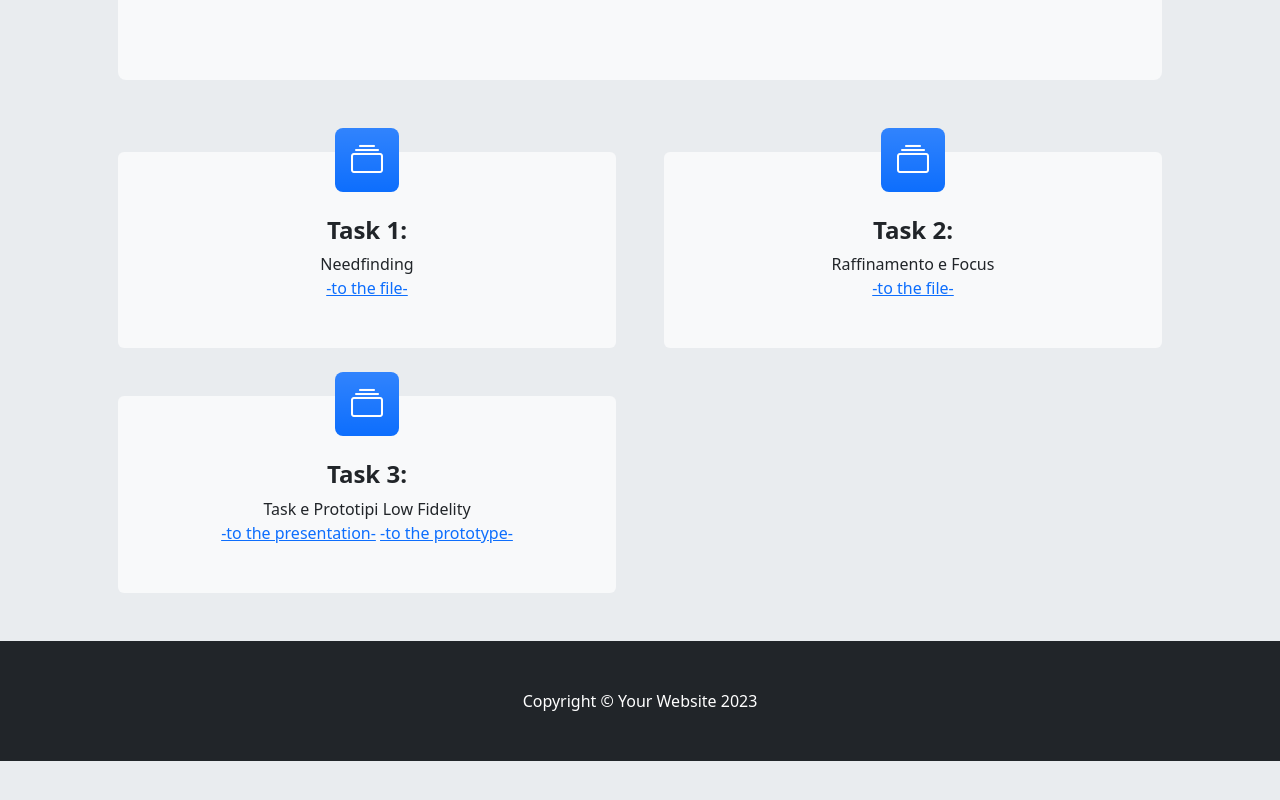
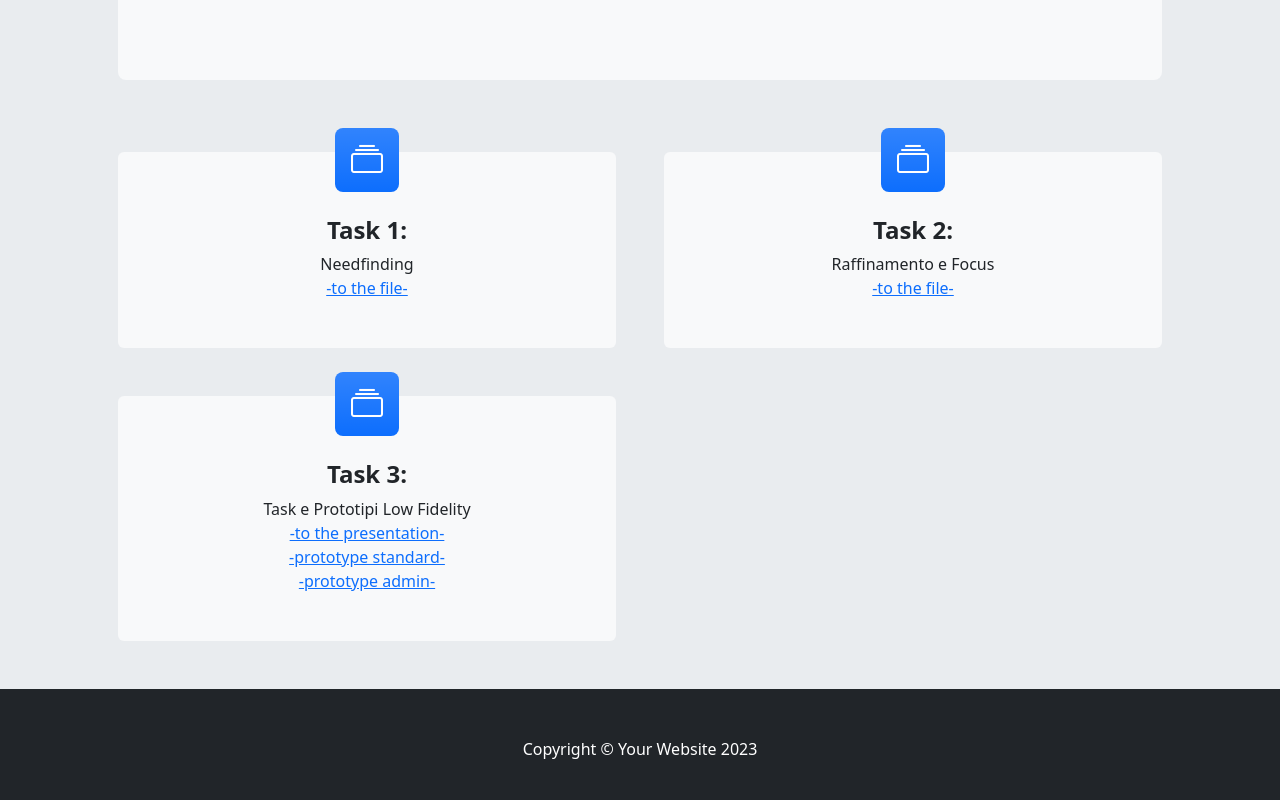
Before and after one commit to SpecialWeekHCI/SpecialWeekHCI.github.io, a plain HTML site: page index.html in a window 1280 px wide. Shown: the part 390-1190 px from the top of the page. Before the commit the page ends 1151 px from the top, so only its background shows below. Drawn offline with nearby package versions, Linux system fonts and the light colour scheme.

Commit message:
Update index.html

```diff
--- a/index.html
+++ b/index.html
@@ -1,5 +1,5 @@
 <!DOCTYPE html>
-<html lang="en">
+<html lang="en" xmlns="http://www.w3.org/1999/html">
     <head>
         <meta charset="utf-8" />
         <meta name="viewport" content="width=device-width, initial-scale=1, shrink-to-fit=no" />
@@ -76,8 +76,9 @@
                                 </div>
                                 <h2 class="fs-4 fw-bold">Task 3: </h2>
                                 <p class="mb-0">Task e Prototipi Low Fidelity</p>
-								<a class="mb-0" href="">-to the presentation-</a>
-                                <a class="mb-0" href="">-to the prototype-</a>
+								<a class="mb-0" href="">-to the presentation-</a></br>
+                                <a class="mb-0" href="">-prototype standard-</a></br>
+                                <a class="mb-0" href="">-prototype admin-</a>
                             </div>
                         </div>
                     </div>
```
